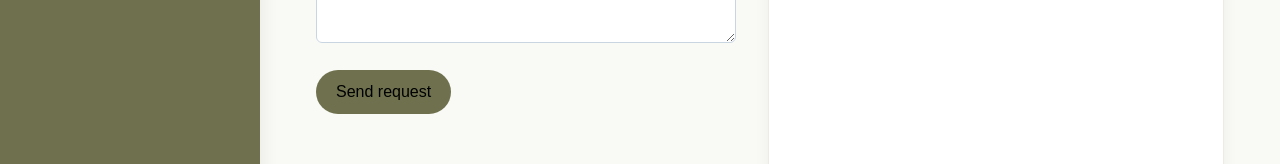
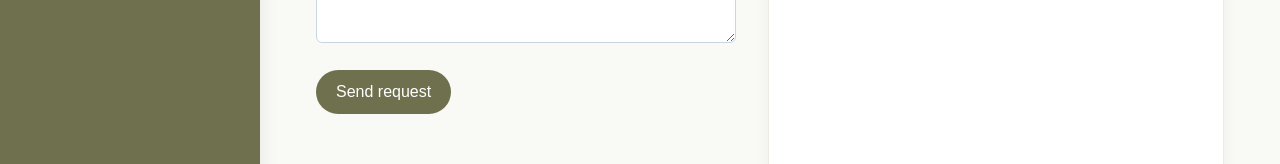
Before and after one commit to Nordic-Design/worldwidedraperies, a Next.js app: page /patterns/1/finalize in a window 1280 px wide. Shown: the part 495-659 px from the top of the page. Built offline with nearby package versions, Linux system fonts and the light colour scheme.

Commit message:
white text fix

```diff
--- a/app/patterns/[slug]/finalize/page.tsx
+++ b/app/patterns/[slug]/finalize/page.tsx
@@ -65,7 +65,7 @@ export default function FinalizePattern() {
             <input required type="email" name="email" placeholder="Email" className="h-11 px-3 rounded-md border border-slate-300 bg-white text-black w-full" />
             <input name="organization" placeholder="Organization" className="h-11 px-3 rounded-md border border-slate-300 bg-white text-black w-full" />
             <textarea name="notes" placeholder="Notes" rows={5} className="px-3 py-2 rounded-md border border-slate-300 bg-white text-black w-full" />
-            <button className="mt-2 inline-flex justify-center items-center h-11 px-5 rounded-full bg-[var(--accent-gold)] text-black">Send request</button>
+            <button className="mt-2 inline-flex justify-center items-center h-11 px-5 rounded-full bg-[var(--accent-gold)] text-white">Send request</button>
           </form>
 
           <div className="bg-[var(--card-bg)] rounded-xl border border-[color:var(--brand-taupe)]/30 p-4 shadow-[0_4px_16px_rgba(0,0,0,0.05)]">
--- a/app/patterns/[slug]/page.tsx
+++ b/app/patterns/[slug]/page.tsx
@@ -97,7 +97,7 @@ export default function PatternEditorV1() {
             ) : null}
             <div className="mt-4 text-sm text-[var(--text-muted)]">Pick a swatch for Background, Foreground, and Accent. The picker closes after selection.</div>
             <div className="mt-4">
-              <button onClick={() => router.push(`/patterns/${slug}/finalize?colors=${encodeURIComponent(JSON.stringify([bg, fg, acc]))}`)} className="px-5 py-2 rounded-full bg-[var(--accent-gold)] text-black">Continue</button>
+              <button onClick={() => router.push(`/patterns/${slug}/finalize?colors=${encodeURIComponent(JSON.stringify([bg, fg, acc]))}`)} className="px-5 py-2 rounded-full bg-[var(--accent-gold)] text-white">Continue</button>
             </div>
           </div>
         </div>
```
